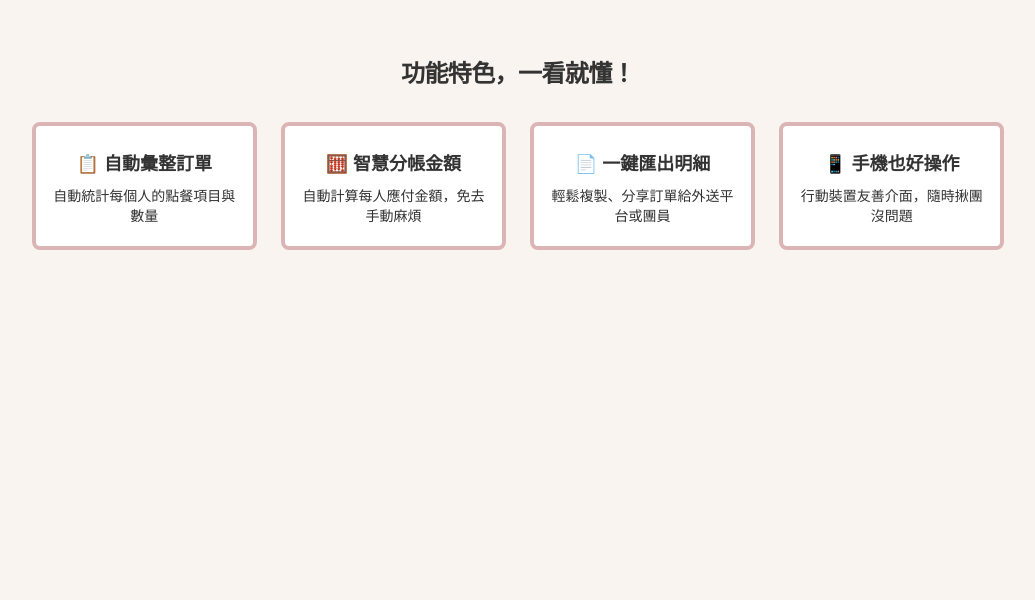
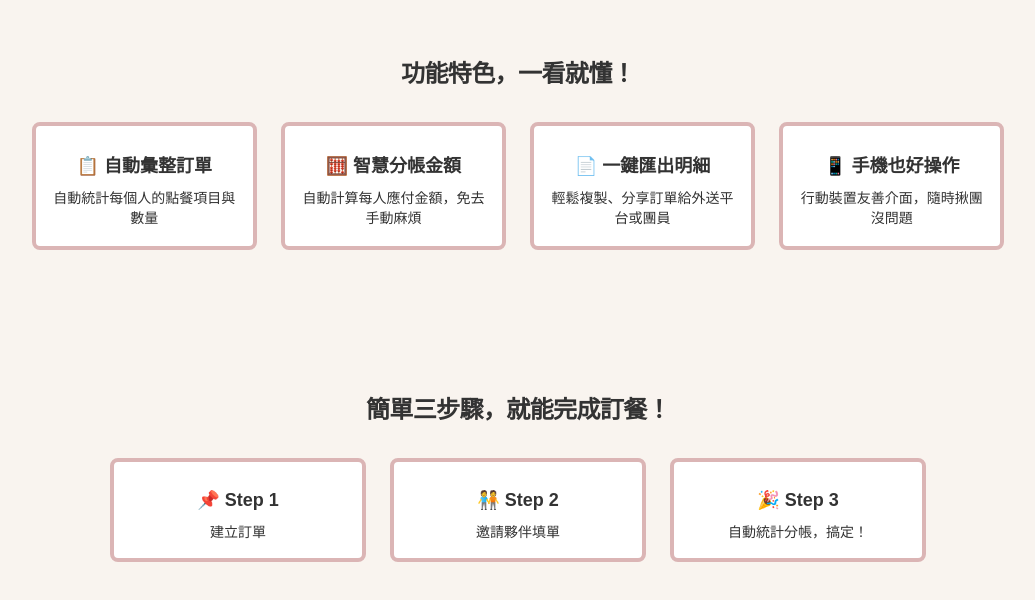
Before and after one commit to yijing0310/order-front, a Next.js app: page / in a window 1280 px wide. Shown: the part 830-1430 px from the top of the page, without its empty margins (122-1157 px from the left). Before the commit the page ends 1136 px from the top, so only its background shows below. Built offline with nearby package versions, Linux system fonts and the light colour scheme.

Commit message:
add step section

```diff
--- a/app/_components/feature.js
+++ b/app/_components/feature.js
@@ -28,7 +28,7 @@ export default function Feature() {
                 <div class="flex  flex-wrap sm:flex-nowrap  items-center justify-center gap-6 w-4/5 mx-auto">
                         {features.map((feature, i) => {
                             return (
-                                <div className="border-4 border-third rounded-lg p-4 bg-white w-64 h-32">
+                                <div className="border-4 border-third rounded-lg p-4 bg-white w-64 h-32 flex flex-col items-center justify-center">
                                     <h3 className="my-2 font-semibold text-lg">{feature.title}</h3>
                                     <p className="text-sm">{feature.subtitle}</p>
                                 </div>
--- /dev/null
+++ b/app/_components/step.js
@@ -0,0 +1,37 @@
+"use client";
+export default function Step() {
+    const features = [
+        {
+            title: "📌 Step 1",
+            subtitle: "建立訂單",
+        },
+        {
+            title: "🧑‍🤝‍🧑 Step 2",
+            subtitle: "邀請夥伴填單",
+        },
+        {
+            title: "🎉 Step 3",
+            subtitle: "自動統計分帳，搞定！",
+        },
+    ];
+    return (
+        <>
+            <section className="relative isolate px-6 py-14 lg:px-8 text-center  flex flex-col items-center justify-center text-font ">
+                <h3 className="text-2xl font-semibold tracking-tight text-balance  sm:text-2xl my-8">
+                簡單三步驟，就能完成訂餐！
+                </h3>
+                {/* feature */}
+                <div class="flex  flex-wrap sm:flex-nowrap  items-center justify-center gap-6 w-4/5 mx-auto">
+                        {features.map((feature, i) => {
+                            return (
+                                <div className="border-4 border-third rounded-lg p-4 bg-white w-64 h-26 flex flex-col items-center justify-center">
+                                    <h3 className="my-2 font-semibold text-lg">{feature.title}</h3>
+                                    <p className="text-sm">{feature.subtitle}</p>
+                                </div>
+                            );
+                        })}
+                    </div>
+            </section>
+        </>
+    );
+}
--- a/app/page.js
+++ b/app/page.js
@@ -2,12 +2,14 @@
 import Header from "./_components/header";
 import Hero from "./_components/hero";
 import Feature from "./_components/feature";
+import Step from "./_components/step";
 export default function page() {
     return (
         <>
             <Header />
             <Hero />
             <Feature/>
+            <Step/>
         </>
     );
 }
--- a/tailwind.config.js
+++ b/tailwind.config.js
@@ -14,6 +14,7 @@ module.exports = {
         secondary:"#987070",
         third:"#DBB5B5",
         light:"#F1E5D1",
+        lightSec:"#FFF3F0",
         font:"#333"
       },
     },
```
